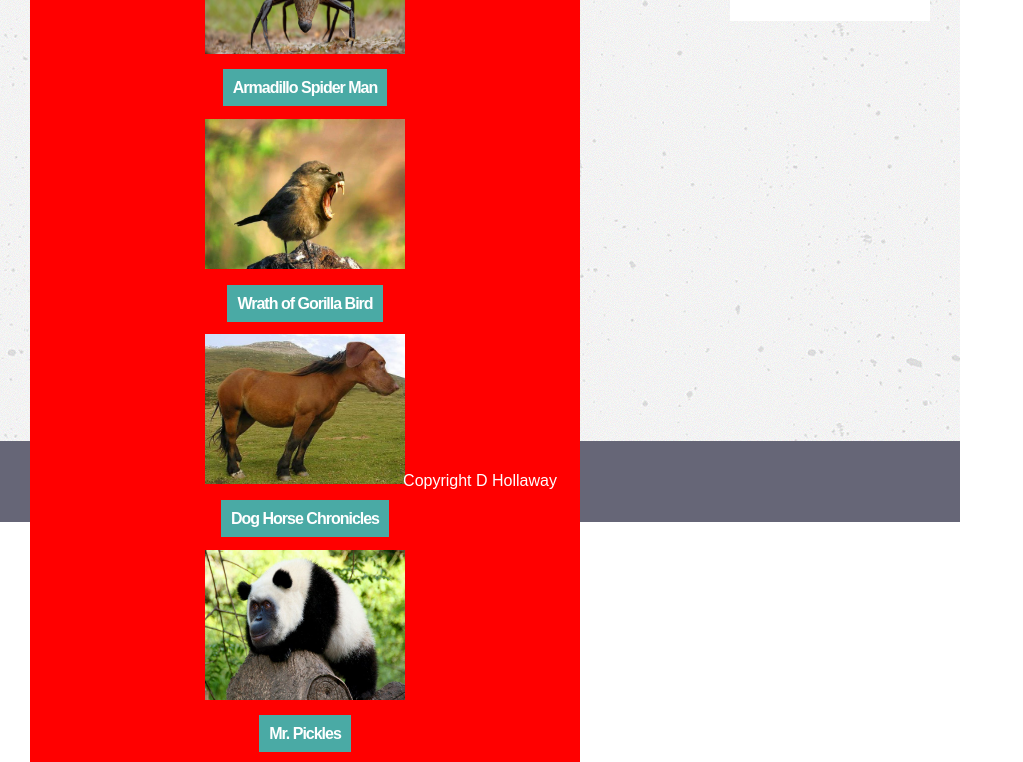
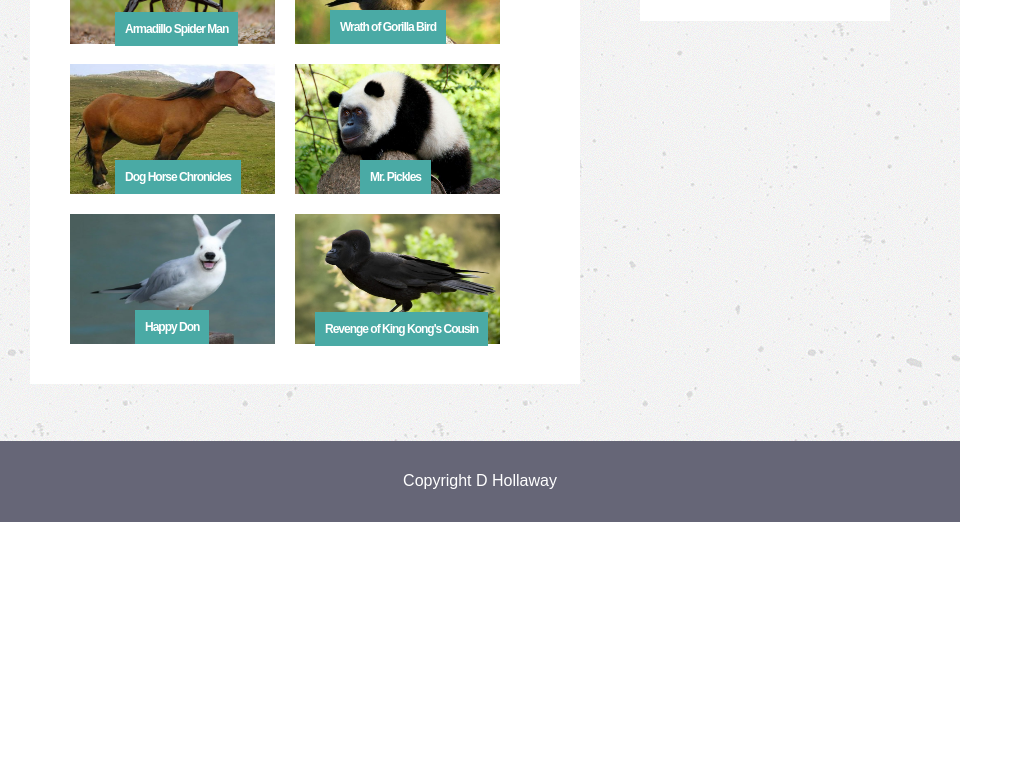
Before and after one commit to BakerShoeMaker/Basic-Portfolio, a plain HTML site: page portfolio.html in a window 1280 px wide. Shown: the part 294-1056 px from the top of the page, without its empty margins (0-1023 px from the left). After the commit the page ends 816 px from the top, so only its background shows below. Drawn offline with Linux system fonts and the light colour scheme.

Commit message:
Final additions

```diff
--- a/assets/css/style.css
+++ b/assets/css/style.css
@@ -53,7 +53,8 @@ h1{
 }
 h4 span{
     color: white;
-    font: bold 16px Arial, Helvetica, san-serif;
+    font: bold 12px Arial, Helvetica, san-serif;
+    height: 15px;
     letter-spacing: -1px;
     background: #4aaaa5;
     padding: 10px;
@@ -105,20 +106,9 @@ a:link, a:visited, a:hover, a:active {
 
 }
 
-.headerNav{
-    text-align: right;
-    padding-right: 15px;
+.headerNav{text-align: right;padding-right: 15px;}
 
-}
 
-/*.h1_dHollaway{*/
-    /*background-color: #4aaaa5;*/
-    /*color: white;*/
-    /*padding-right: 40px;*/
-    /*padding-left: 40px;*/
-    /*padding-top: 25px;*/
-    /*padding-bottom: 25px;*/
-/*}*/
 #AboutMe{
     margin: 30px;
     padding-bottom: 30px;
@@ -134,20 +124,90 @@ a:link, a:visited, a:hover, a:active {
     padding-bottom: 30px;
     padding-right: 30px;
     padding-left: 30px;
-    background-color: red;
+    background-color: white;
     width: 550px;
     float: left;
 
 }
 
 #Portfolio{
-
     margin: 30px;
     padding-bottom: 30px;
     padding-right: 30px;
     padding-left: 30px;
-    background-color: red;
+    background-color: white;
     width: 550px;
+    float: left;
+}
+.imagePortfolio{
+
+    float:left;
+    padding: 10px;
+}
+.image1{
+    position: absolute;
+    top: 292px;
+    left:115px;
+    /*opacity:.75;*/
+    display: inline;
+    float: left;
+}
+.image2{
+    position: absolute;
+    top: 290px;
+    left:330px;
+    /*opacity:.75;*/
+    display: inline;
+    float: left;
+}
+.image3{
+    position: absolute;
+    top: 440px;
+    left:115px;
+    /*opacity:.75;*/
+    display: inline;
+    float: left;
+}
+.image4{
+    position: absolute;
+    top: 440px;
+    left:360px;
+    /*opacity:.75;*/
+    display: inline;
+    float: left;
+}
+
+.image3{
+    position: absolute;
+    top: 440px;
+    left:115px;
+    /*opacity:.75;*/
+    display: inline;
+    float: left;
+}
+.image4{
+    position: absolute;
+    top: 440px;
+    left:360px;
+    /*opacity:.75;*/
+    display: inline;
+    float: left;
+}
+
+.image5{
+    position: absolute;
+    top: 590px;
+    left:135px;
+    /*opacity:.75;*/
+    display: inline;
+    float: left;
+}
+.image6{
+    position: absolute;
+    top: 592px;
+    left:315px;
+    /*opacity:.75;*/
+    display: inline;
     float: left;
 }
 #ConnectWithMe {
@@ -155,10 +215,9 @@ a:link, a:visited, a:hover, a:active {
     margin-right: 30px;
     background-color: #ffffff;
     padding-bottom: 20px;
-    width: 300px;
     height: 200px;
-    width:200px;
-    float:right;
+    width:250px;
+    float:left;
 }
 
 .button{
@@ -171,6 +230,7 @@ a:link, a:visited, a:hover, a:active {
     margin-top: 10px;
     cursor: pointer;
     width: 115px;
+    display: block;
 }
 .footerborder {
     padding: 5px;
@@ -178,6 +238,27 @@ a:link, a:visited, a:hover, a:active {
     background-color: #4aaaa5;
     display: flex;
     width: 960px;
+}
+
+.formContact{
+    color:grey;
+    text-align: left;
+    font-family: 'Arial', 'Helvetica Neue', Helvetica, sans-serif;
+    margin:50px;
+}
+
+.inputText{
+
+    display: block;
+    width: 90%;
+
+}
+.formTextTop p {
+
+    display:block;
+    font-family: 'Arial', 'Helvetica Neue', Helvetica, sans-serif;
+    padding: 0px;;
+    margin:1px;
 }
 footer{
     background-color:#667 ;
--- a/portfolio.html
+++ b/portfolio.html
@@ -26,18 +26,23 @@
         <div id="Portfolio">
             <!-- Portfolio images goe here-->
             <h2>Portfolio</h2>
-            <img src="assets/images/armodilloSpider.jpg" width="200" height="150">
-            <h4><span>Armadillo Spider Man </span></h4>
-            <img src="assets/images/birdGorilla.jpg" width="200" height="150">
-            <h4><span>Wrath of Gorilla Bird</span></h4>
-            <img src="assets/images/horseDog.jpg"width="200" height="150">
-            <h4><span>Dog Horse Chronicles</span></h4>
-            <img src="assets/images/gorillaPanda.jpg"width="200" height="150">
-            <h4><span>Mr. Pickles</span></h4>
-            <img src="assets/images/birDog.jpg"width=width="200" height="150">
-            <h4><span>Happy Don</span></h4>
-            <img src="assets/images/kingKongCrow.jpg"width="200" height="150">
-            <h4><span>Reveng of King Kong's Cousin</span></h4>
+            <img class="imagePortfolio"src="assets/images/armodilloSpider.jpg" width="225" height="150">
+            <h4 class="image1"><span>Armadillo Spider Man </span></h4>
+
+            <img class="imagePortfolio"src="assets/images/birdGorilla.jpg" width="225" height="150">
+            <h4 class="image2"><span>Wrath of Gorilla Bird</span></h4>
+
+            <img class="imagePortfolio" src="assets/images/horseDog.jpg"width="225" height="150">
+            <h4 class="image3"><span>Dog Horse Chronicles</span></h4>
+
+            <img class="imagePortfolio" src="assets/images/gorillaPanda.jpg"width="225" height="150">
+            <h4 class="image4"><span>Mr. Pickles</span></h4>
+
+            <img class="imagePortfolio" src="assets/images/birDog.jpg" width="225" height="150">
+            <h4 class="image5"><span>Happy Don</span></h4>
+
+            <img class="imagePortfolio" src="assets/images/kingKongCrow.jpg"width="225" height="150">
+            <h4 class="image6"><span>Revenge of King Kong's Cousin</span></h4>
 
         </div>
 
```
Also changed, not shown: contact.html (+5 -4 lines).
